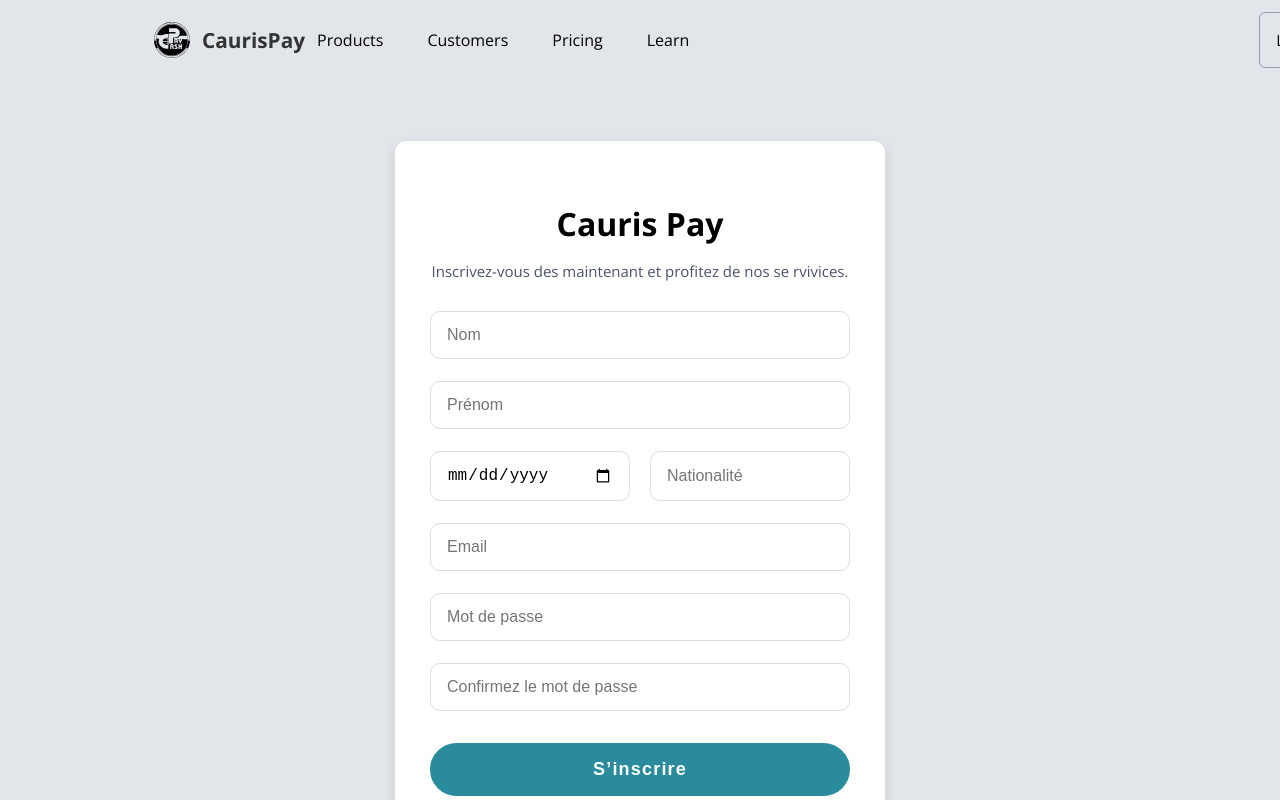
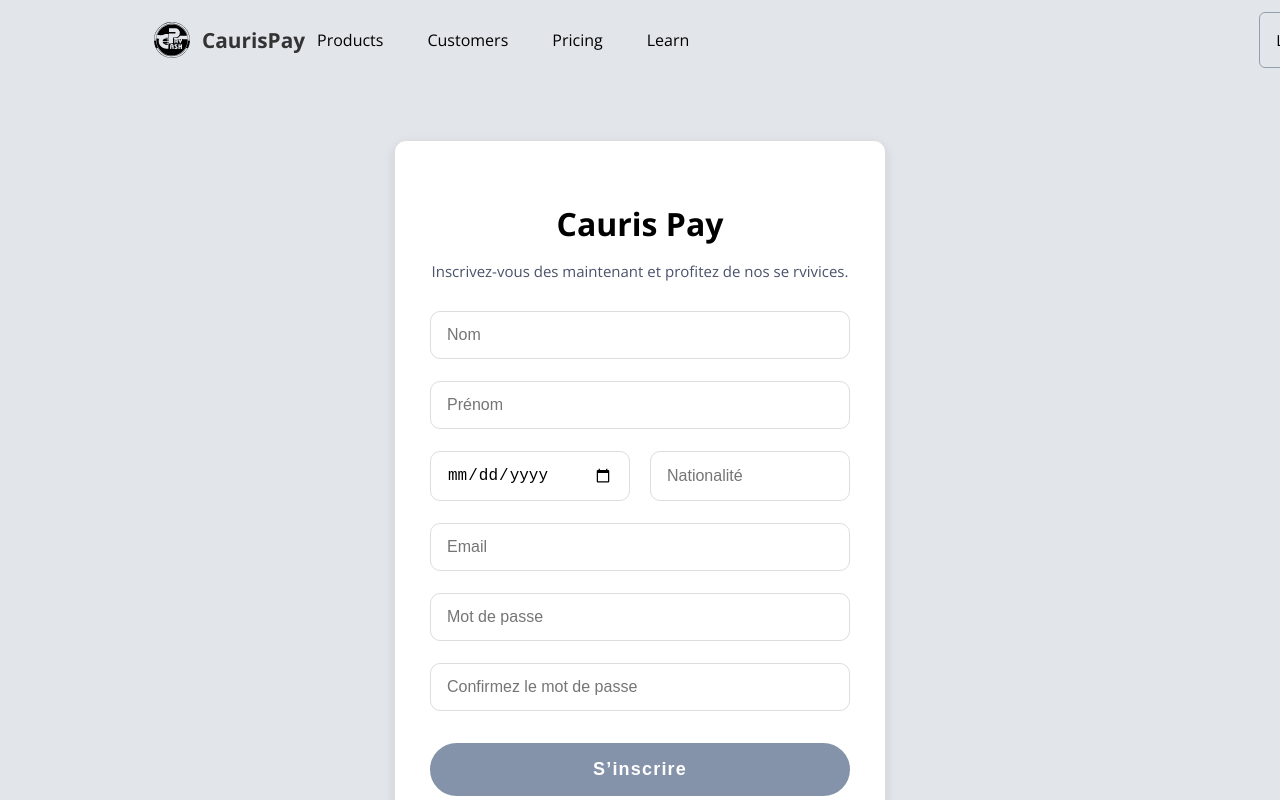
Before and after one commit to hippolite-oss/CaurisPayGray, a React (Vite) app: page /inscription in a window 1280 px wide. Shown: the top 800 px of the page. Built offline with nearby package versions, Linux system fonts and the light colour scheme.

Commit message:
Add gray color for inscription.css

```diff
--- a/src/assets/Inscription.css
+++ b/src/assets/Inscription.css
@@ -76,7 +76,7 @@
 .container-form button {
   width: 100%;
   padding: 16px 0;
-  background: rgb(42,139,156);
+  background: rgb(133,147,170);
   color: #ffffff;
   font-size: 18px;
   font-weight: 700;
@@ -90,7 +90,7 @@
 }
 
 .container-form button:hover {
-  background-color: rgb(5, 106, 124);
+  background-color: rgb(110, 121, 138);
 }
 
 .container-form h4 {
```
